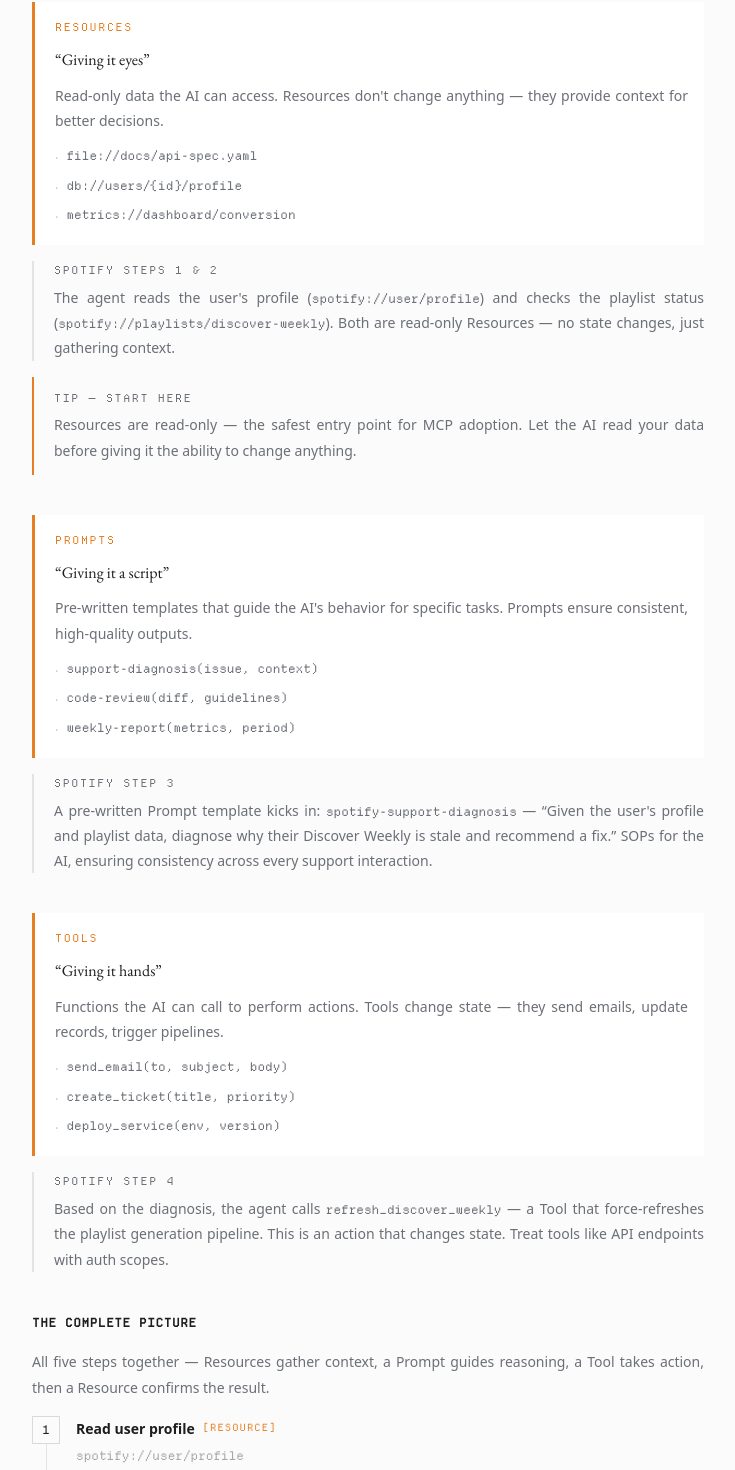
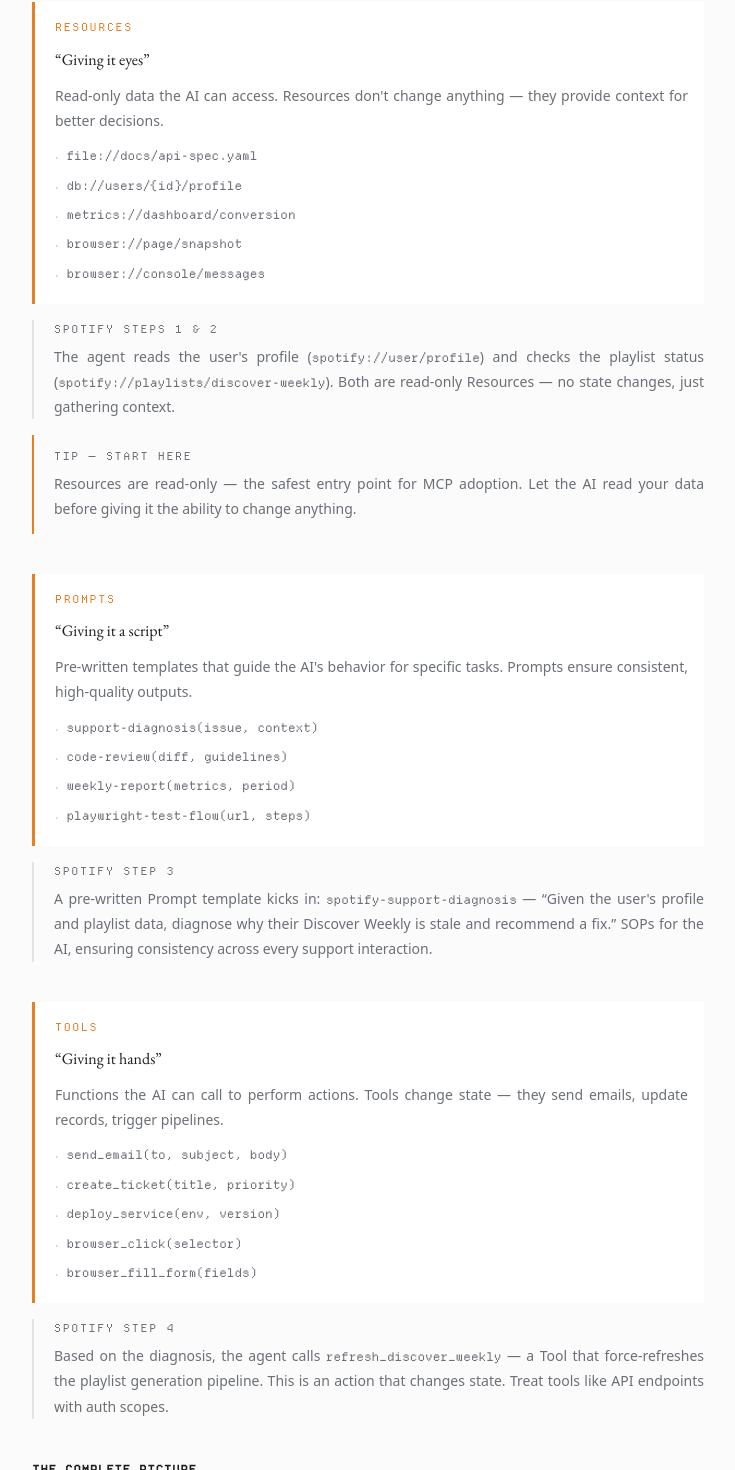
Before and after one commit to juangadm/ai-for-normies, a Next.js app: page /mcp in a window 1280 px wide. Shown: the part 4066-5536 px from the top of the page, without its empty margins (296-1031 px from the left). Built offline with nearby package versions, Linux system fonts and the light colour scheme.

Commit message:
Add Playwright examples to each primitive section

```diff
--- a/components/mcp/Primitives.tsx
+++ b/components/mcp/Primitives.tsx
@@ -43,6 +43,8 @@
             "file://docs/api-spec.yaml",
             "db://users/{id}/profile",
             "metrics://dashboard/conversion",
+            "browser://page/snapshot",
+            "browser://console/messages",
           ]}
         />
         <div className="mt-4 border-l-2 border-border pl-5">
@@ -74,6 +76,7 @@
             "support-diagnosis(issue, context)",
             "code-review(diff, guidelines)",
             "weekly-report(metrics, period)",
+            "playwright-test-flow(url, steps)",
           ]}
         />
         <div className="mt-4 border-l-2 border-border pl-5">
@@ -100,6 +103,8 @@
             "send_email(to, subject, body)",
             "create_ticket(title, priority)",
             "deploy_service(env, version)",
+            "browser_click(selector)",
+            "browser_fill_form(fields)",
           ]}
         />
         <div className="mt-4 border-l-2 border-border pl-5">
```
